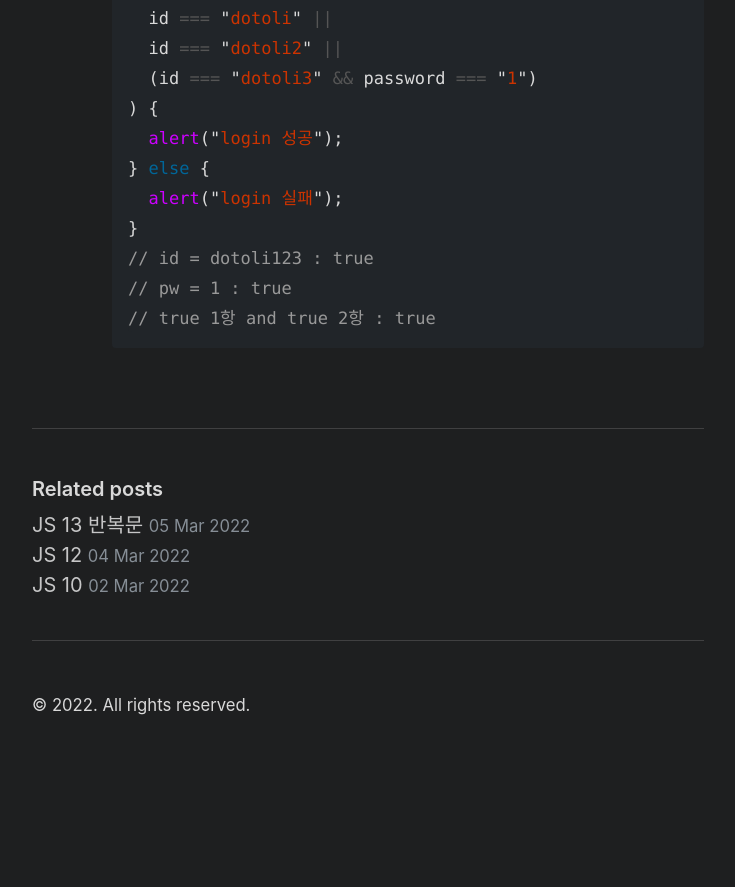
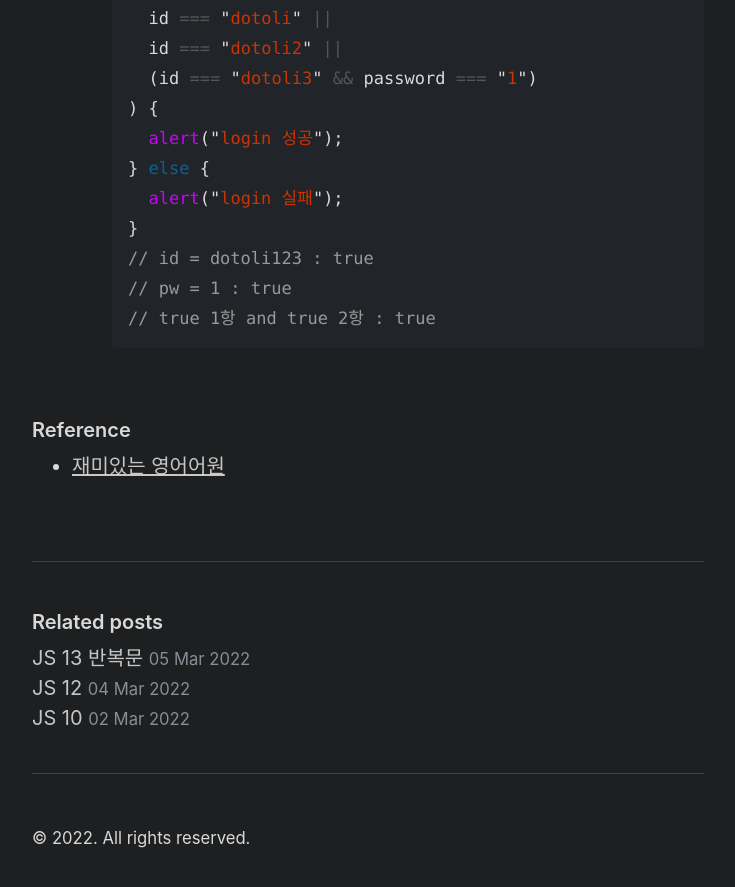
Before and after one commit to Dev-Dotoli/dev-dotoli.github.com, a Jekyll site: the page built from _posts/2022-03-03-JS-11.md, in a window 1280 px wide and 900 px high, scrolled down 2381 px. Shown: the top 887 px of the window, without its empty margins (272-1007 px from the left). Built offline with Jekyll 4.4.1, drawn with Linux system fonts in a browser that asks for light colours; before the commit the page ends 3148 px from its top, so only the background shows below that.

Commit message:
Docs: add reference

````diff
--- a/_posts/2022-03-03-JS-11.md
+++ b/_posts/2022-03-03-JS-11.md
@@ -93,3 +93,9 @@ demo7.html
     // pw = 1 : true
     // true 1항 and true 2항 : true
     ```
+
+<br>
+
+### Reference
+
+- [재미있는 영어어원](https://band.us/band/75203754/post/991)
````
